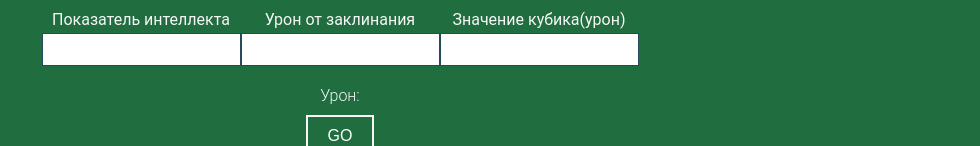
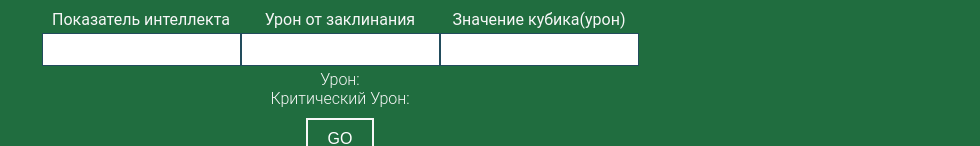
Before and after one commit to aromanof/DND, an Angular app: page / in a window 1280 px wide. Shown: the part 806-952 px from the top of the page, without its empty margins (300-1280 px from the left). Built offline with nearby package versions, Linux system fonts and the light colour scheme.

Commit message:
spell critical damage added

```diff
--- a/src/app/components/calculator/calculator.component.html
+++ b/src/app/components/calculator/calculator.component.html
@@ -101,10 +101,14 @@
                   <label for="dicex-input">Значение кубика(урон)</label>
                   <input formControlName = "spellDiceValue" type="text" id="dicex-input" placeholder="">
               </div>
-              <div class="result-container">
+              <div class="spellHit-container">
                   <span>Урон:</span>
                   <span id="dmg-result">{{spellDamage}}</span>
               </div>
+              <div class="spellCrit-container">
+                    <span>Критический Урон:</span>
+                    <span id="dmg-result">{{spellCriticalDamage}}</span>
+                </div>
             </form>
           </div>
           <button id="spellDamageForm" (click)="calculateSpellDamage(spellDamageForm.value)">Go</button>
--- a/src/app/components/calculator/calculator.component.ts
+++ b/src/app/components/calculator/calculator.component.ts
@@ -34,6 +34,7 @@ export class CalculatorComponent implements OnInit {
   spellCast: number;
   spellCriticalCast: number;
   spellDamage: number;
+  spellCriticalDamage: number;
 
   constructor(private calculations: CalculationsService, private fb: FormBuilder) {
     this.phisicalHitForm = fb.group({
@@ -74,6 +75,7 @@ export class CalculatorComponent implements OnInit {
   }
   calculateSpellDamage(inputForm){
     this.spellDamage = this.calculations.calculateSpellDamage(parseInt(inputForm.intelligence), parseInt(inputForm.spellDamage), parseInt(inputForm.spellDiceValue));
+    this.spellCriticalDamage = this.calculations.calculateCriticalSpellDamage(parseInt(inputForm.intelligence), parseInt(inputForm.spellDamage), parseInt(inputForm.spellDiceValue));
   }
 
 
--- a/src/app/services/calculations.service.ts
+++ b/src/app/services/calculations.service.ts
@@ -8,6 +8,7 @@ export class CalculationsService {
   spellHit: number;
   spellCriticalHit: number;
   spellDamage: number;
+  spellCriticalDamage: number;
 
   constructor() { }
 
@@ -29,8 +30,8 @@ export class CalculationsService {
   }
 
   calculateSpellCast(wisdom, spellLevel){
-      this.spellHit = (20 * spellLevel) - (2 * wisdom);
-      return this.spellHit;
+    this.spellHit = (20 * spellLevel) - (2 * wisdom);
+    return this.spellHit;
   }
 
   calculateSpellCriticalCast(wisdom, spellLevel){
@@ -39,14 +40,12 @@ export class CalculationsService {
   }
 
   calculateSpellDamage(intelligence, spellDamage, diceValue){
-    if (this.spellHit >= this.spellCriticalHit)
-        {
-             this.spellDamage = spellDamage + ((spellDamage/100)*(intelligence/3 + ((diceValue + (intelligence * 3))/3)));
-             return this.spellDamage;
-        }
-        else {
-             this.spellDamage = spellDamage + ((spellDamage/100)*(intelligence/3 + ((diceValue + (intelligence * 2))/5)));
-             return this.spellDamage;
-        }
+    this.spellDamage = spellDamage + ((spellDamage/100)*(intelligence/3 + ((diceValue + (intelligence * 2))/5)));
+    return this.spellDamage;
+  }
+
+  calculateCriticalSpellDamage(intelligence, spellDamage, diceValue){
+    this.spellCriticalDamage = spellDamage + ((spellDamage/100)*(intelligence/3 + ((diceValue + (intelligence * 3))/3)));
+    return this.spellCriticalDamage;
   }
 }
```
